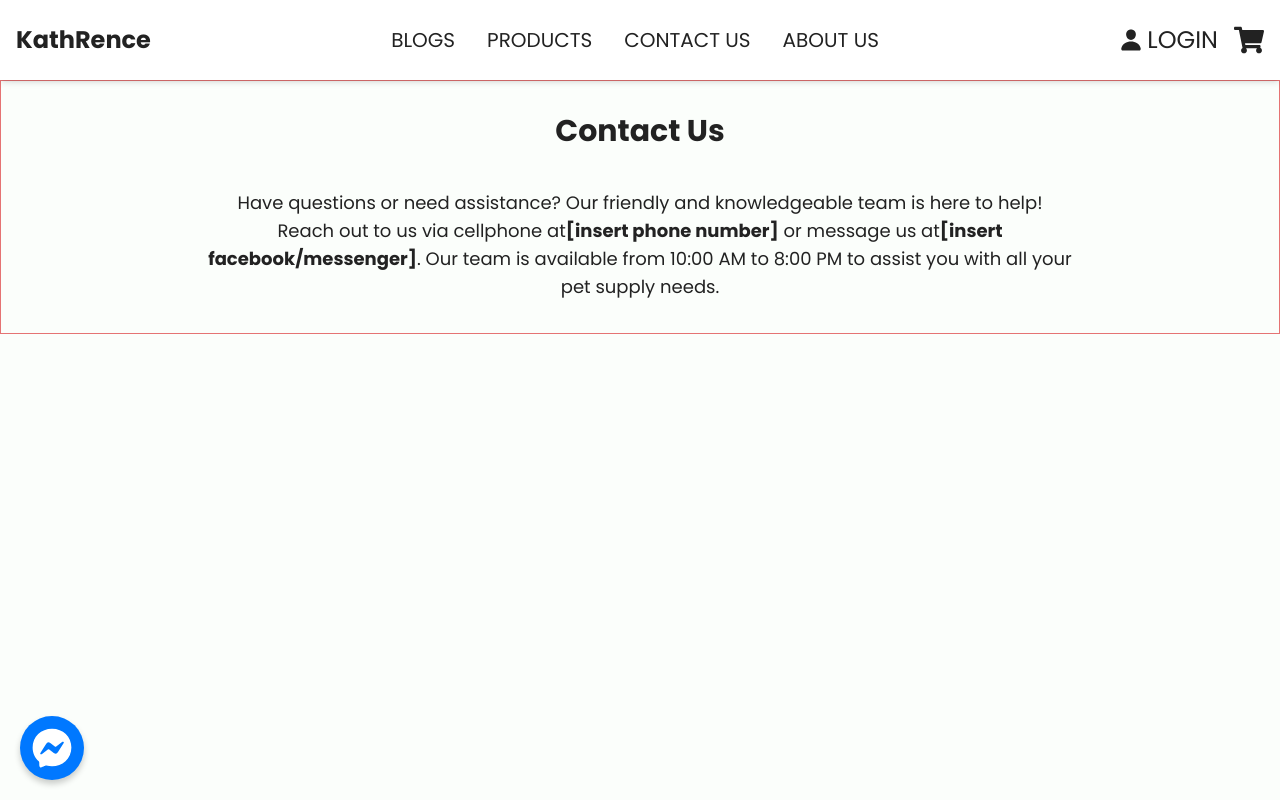
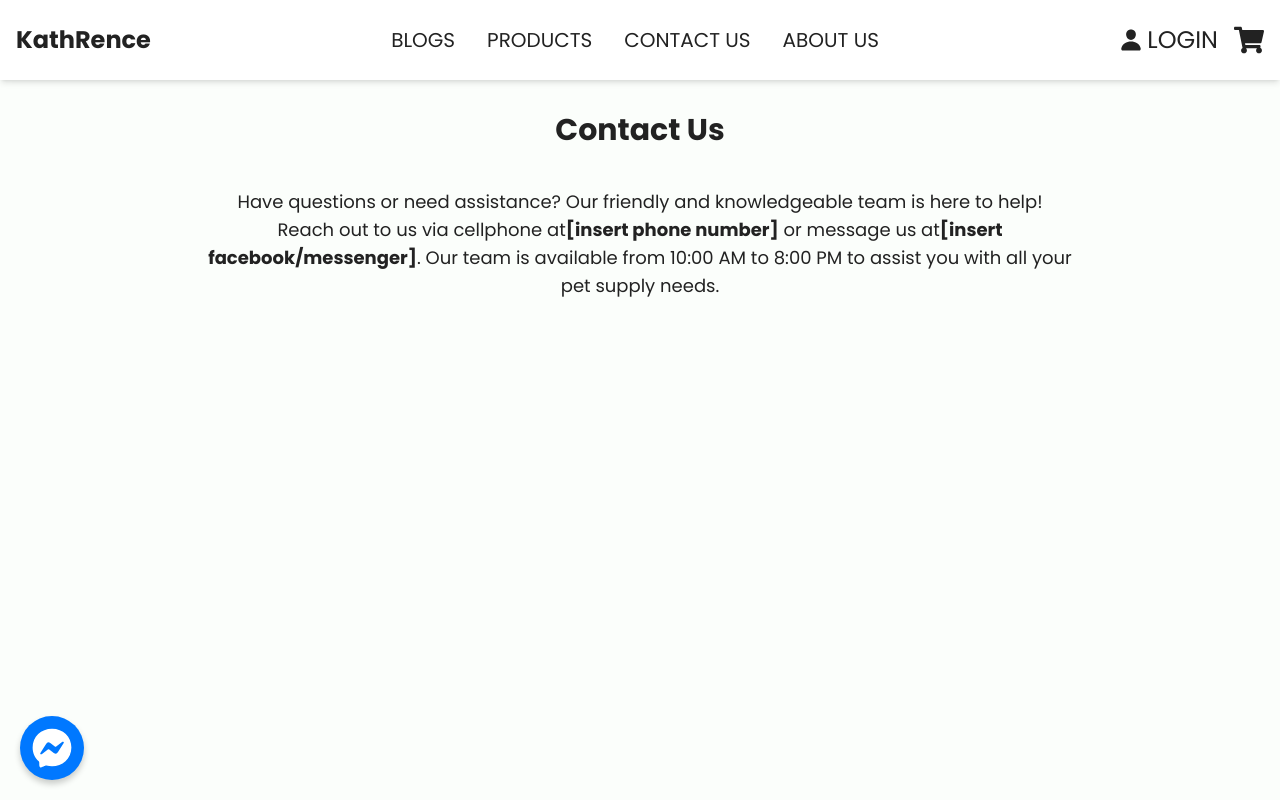
Before and after one commit to itsmecedy/kathrence, a React (Vite) app: page /contact in a window 1280 px wide. Built offline with nearby package versions, Linux system fonts and the light colour scheme.

Commit message:
remove red borders

```diff
--- a/src/pages/Contact.jsx
+++ b/src/pages/Contact.jsx
@@ -2,7 +2,7 @@
 
 export default function Contact() {
   return (
-    <div className="mt-20 border border-red-300">
+    <div className="mt-20">
       <div className="wrapper mx-auto space-y-10 py-8 text-center lg:max-w-4xl">
         <h2 className="mb-4 text-3xl font-bold">Contact Us</h2>
         <p className="text-lg">
```
